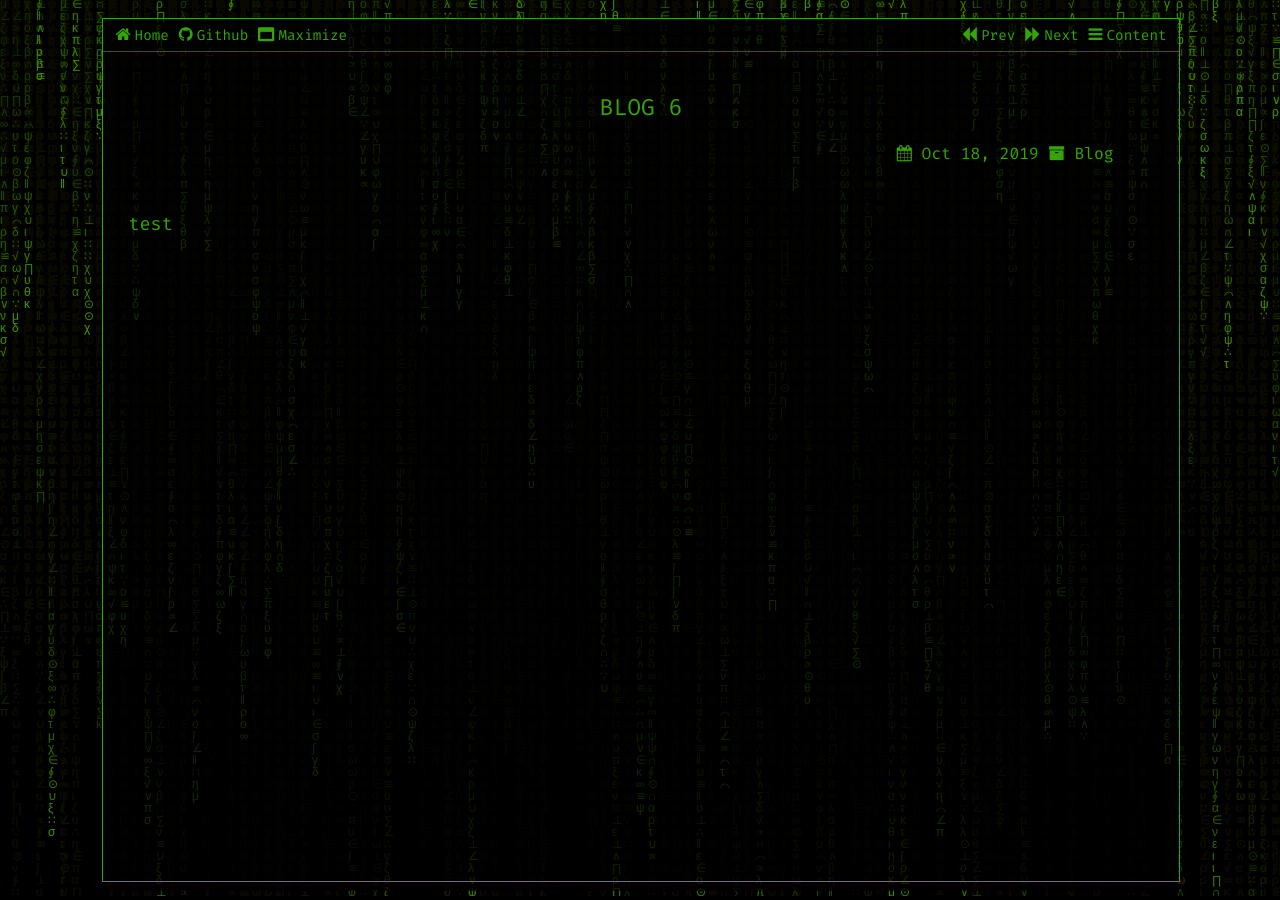
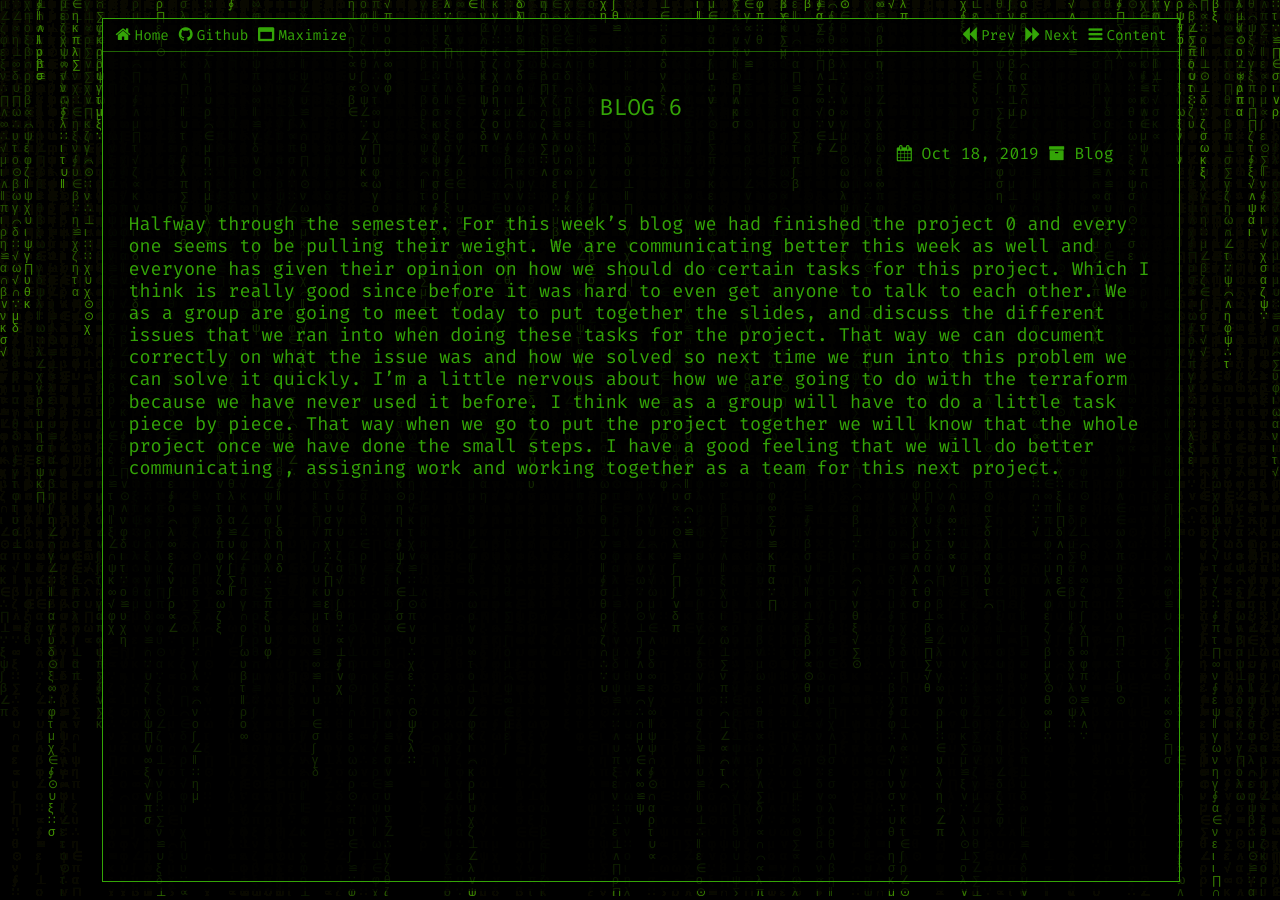
Before and after one commit to dsr88068/dsr88068.github.io, a Jekyll site: the page built from _posts/2019-10-18-Blog-6.md, in a window 1280 px wide. Built offline with Jekyll 4.4.1, drawn with Linux system fonts in a browser that asks for light colours.

Commit message:
Update 2019-10-18-Blog-6.md

```diff
--- a/_posts/2019-10-18-Blog-6.md
+++ b/_posts/2019-10-18-Blog-6.md
@@ -6,4 +6,4 @@ toc_level: 1
 date: 2019-10-18
 ---
 
-test
+Halfway through the semester. For this week's blog we had finished the project 0 and every one seems to be pulling their weight. We are communicating better this week as well and everyone  has given their opinion on how we should do certain tasks for this project. Which I think is really good since before it was hard to even get  anyone to talk to each other. We as a group are going to meet today to put together the slides, and discuss the different issues that we ran into when doing these tasks for the project. That way we can document correctly on what the issue was and how we  solved so next time we run into this problem we can solve it quickly. I'm a little nervous about how we are going to do with the terraform because we have never used it before. I think we as a group will have to do a little task piece by piece. That way when we go to put the project together we will know that the whole project once we have done the small steps. I have a good feeling that we will do better communicating , assigning work and working together as a team for this next project.
```
